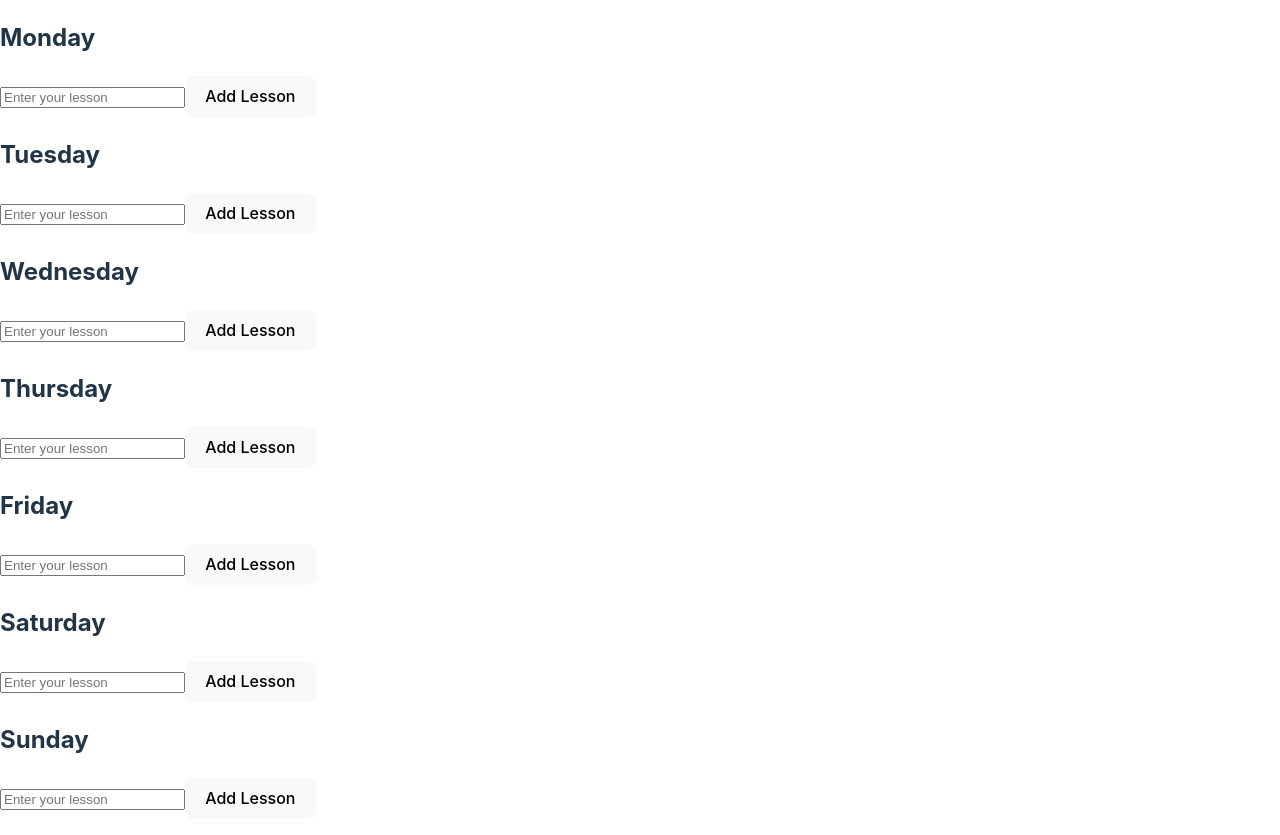
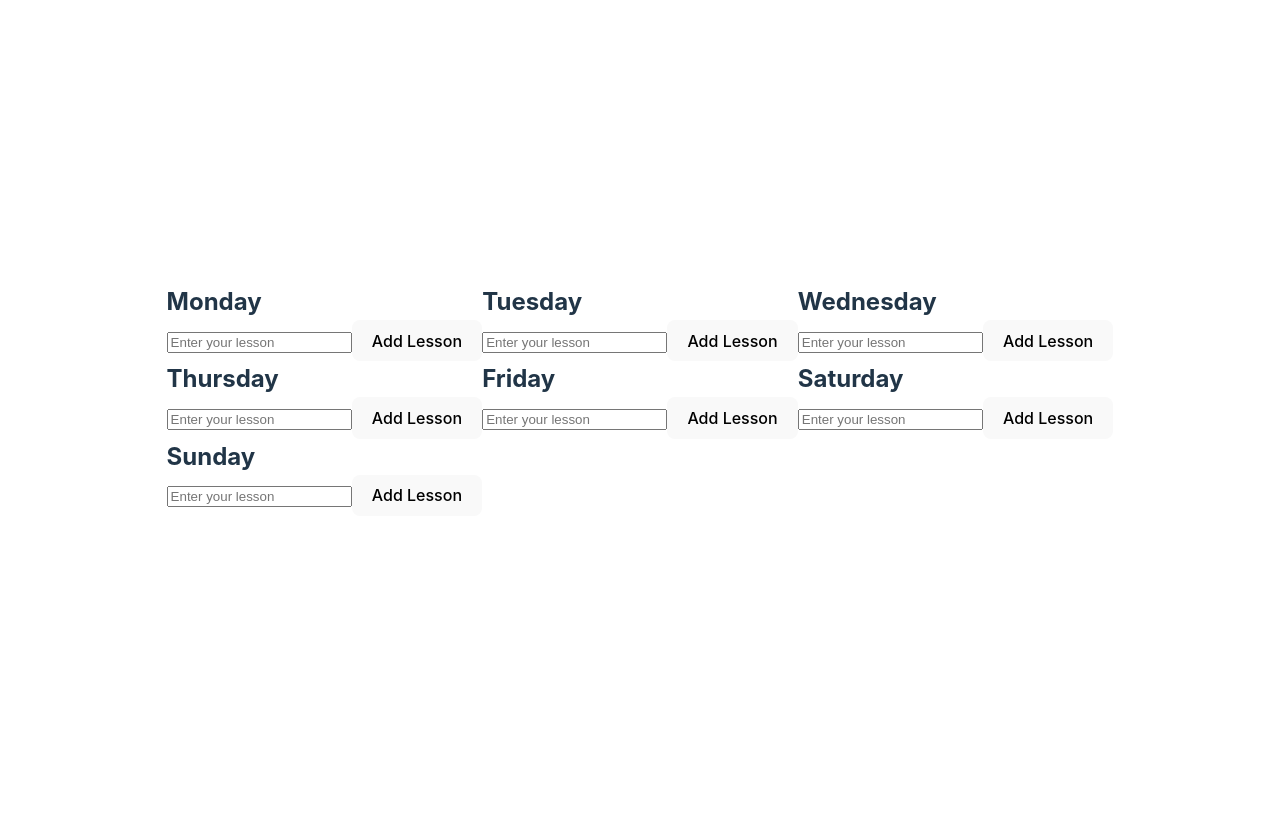
Before and after one commit to kwrona05/Week-planner, a React (Vite) app in the folder lessonPlan/: page / in a window 1280 px wide. After the commit the page ends 800 px from the top, so only its background shows below. Built offline with nearby package versions, Linux system fonts and the light colour scheme.

Commit message:
create daysData array and use it with .map method

```diff
--- a/lessonPlan/src/App.css
+++ b/lessonPlan/src/App.css
@@ -0,0 +1,41 @@
+* {
+    box-sizing: border-box;
+    margin: 0 auto;
+    padding: 0 auto;
+}
+
+.container {
+    display: grid;
+    grid-template-columns: repeat(3, 1fr);
+    grid-template-rows: repeat(3, 1fr);
+}
+
+#monday {
+    background: linear-gradient(to right, #a8e6cf, #dcedf2)
+}
+
+#tuesday {
+    background: linear-gradient(to right, #fcbad3, #d1c4e9)
+}
+
+#wednesday {
+    background: linear-gradient(to right,   #fff176, #ffcc80)
+}
+
+#thursday {
+    background: linear-gradient(to right, #81d4fa, #4dd0e1)
+}
+
+#friday {
+    background: linear-gradient(to right, #ce93d8, #7986cb)
+}
+
+#saturday {
+    background: linear-gradient(to right, #aed581, #dce775)
+}
+
+#sunday {
+    background: linear-gradient(to right, #ffccbc, #ffab91);
+    grid-column: 2;
+    grid-row: 3;
+}
--- a/lessonPlan/src/App.jsx
+++ b/lessonPlan/src/App.jsx
@@ -1,14 +1,21 @@
 import Days from "./components/Days";
+import "./App.css";
+
+const daysData = [
+  { id: "monday", title: "Monday" },
+  { id: "tuesday", title: "Tuesday" },
+  { id: "wednesday", title: "Wednesday" },
+  { id: "thursday", title: "Thursday" },
+  { id: "friday", title: "Friday" },
+  { id: "saturday", title: "Saturday" },
+  { id: "sunday", title: "Sunday" },
+];
 const App = () => {
   return (
     <div className="container">
-      <Days title="Monday" />
-      <Days title="Tuesday" />
-      <Days title="Wednesday" />
-      <Days title="Thursday" />
-      <Days title="Friday" />
-      <Days title="Saturday" />
-      <Days title="Sunday" />
+      {daysData.map((day) => (
+        <Days key={day.id} id={day.id} title={day.title} />
+      ))}
     </div>
   );
 };
```
